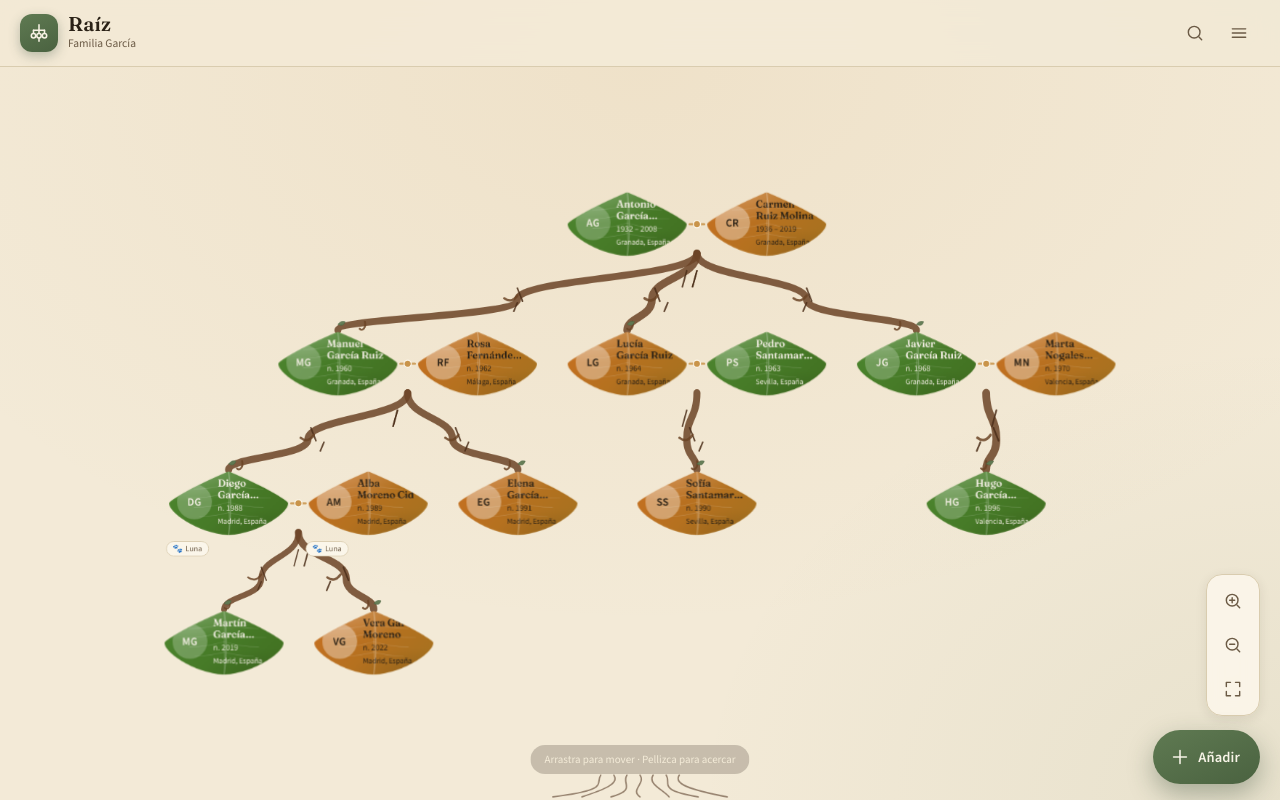
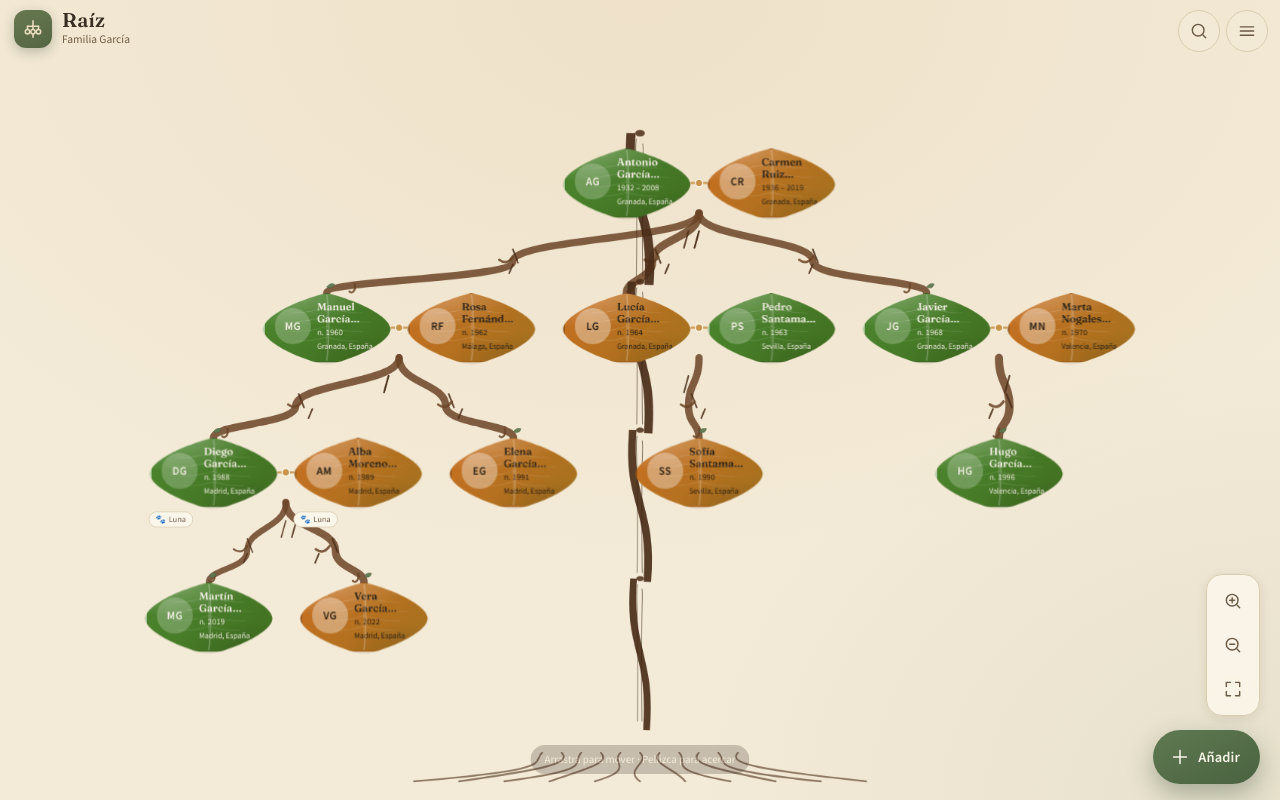
Before and after one commit to Juan-sjss/raiz-arbol-genealogico, a React (Vite) app: page / in a window 1280 px wide. Built offline with nearby package versions, Linux system fonts and the light colour scheme.

Commit message:
feat: tronco central, logo flotante translucido y hojas ovaladas suaves

```diff
--- a/src/App.tsx
+++ b/src/App.tsx
@@ -301,8 +301,7 @@ export default function App() {
 
   return (
     <div className={`app${selectedPerson ? ' has-panel' : ''}`}>
-      <header className="topbar">
-        <div className="brand">
+      <div className="floating-brand" aria-hidden="true">
         <span className="brand-logo">
           <TreeIcon size={22} />
         </span>
@@ -311,10 +310,11 @@ export default function App() {
           <span className="brand-sub">{data.title}</span>
         </div>
       </div>
-        <div className="topbar-actions">
+
+      <div className="floating-actions">
         <button
           type="button"
-            className="icon-button"
+          className="icon-button glass"
           onClick={() => setSearchOpen(true)}
           aria-label="Buscar personas"
         >
@@ -322,14 +322,13 @@ export default function App() {
         </button>
         <button
           type="button"
-            className="icon-button"
+          className="icon-button glass"
           onClick={() => setMenuOpen(true)}
           aria-label="Abrir menú"
         >
           <MenuIcon />
         </button>
       </div>
-      </header>
 
       <main className="stage">
         <TreeCanvas
--- a/src/components/TreeCanvas.tsx
+++ b/src/components/TreeCanvas.tsx
@@ -206,11 +206,36 @@ export function TreeCanvas({ data, selectedId, focusRequest, onSelect }: TreeCan
               r={5}
             />
           ))}
-          <g className="roots" aria-hidden="true">
+          <g className="trunk-center" aria-hidden="true">
+            {(() => {
+              const cx = layout.width / 2
+              const rows = Math.max(1, layout.generations)
+              const h = layout.height
+              const segs: Array<{ y1: number; y2: number; w: number }> = []
+              for (let g = 0; g < rows; g++) {
+                const y1 = 120 + g * ((h - 160) / rows)
+                const y2 = 120 + (g + 1) * ((h - 160) / rows)
+                segs.push({ y1, y2, w: 12 - g * 1.1 })
+              }
+              return segs.map((s, i) => (
+                <g key={i}>
+                  <path
+                    d={`M ${cx - s.w} ${s.y1} C ${cx - s.w - 6} ${(s.y1 + s.y2) / 2}, ${cx + s.w + 6} ${(s.y1 + s.y2) / 2}, ${cx + s.w} ${s.y2} L ${cx + s.w} ${s.y2 + 4} C ${cx + s.w + 8} ${(s.y1 + s.y2) / 2}, ${cx - s.w - 8} ${(s.y1 + s.y2) / 2}, ${cx - s.w} ${s.y1 + 4} Z`}
+                    className="trunk-segment"
+                    style={{ strokeWidth: Math.max(6, s.w) }}
+                  />
+                  <path
+                    d={`M ${cx - s.w * 0.4} ${s.y1 + 8} c -3 10, 2 22, 0 ${Math.max(18, s.y2 - s.y1 - 16)} M ${cx + s.w * 0.3} ${s.y1 + 14} c 2 8, -2 16, 0 ${Math.max(14, s.y2 - s.y1 - 22)}`}
+                    className="trunk-grain"
+                  />
+                  <ellipse cx={cx} cy={s.y1} rx={s.w * 0.52} ry={s.w * 0.34} className="trunk-knot" />
+                </g>
+              ))
+            })()}
             <path
-              d={Array.from({ length: 7 }, (_, i) => {
-                const x = layout.width * 0.5 + (i - 3) * 18
-                return `M ${x} ${layout.height - 4} c ${(i % 2 ? 1 : -1) * 8} 12, ${(i % 2 ? -1 : 1) * 14} 20, ${(i - 3) * 22} 30`
+              d={Array.from({ length: 11 }, (_, i) => {
+                const x = layout.width * 0.5 + (i - 5) * 26
+                return `M ${x} ${layout.height - 6} c ${(i % 2 ? 1 : -1) * 14} 14, ${(i % 2 ? -1 : 1) * 22} 22, ${(i - 5) * 34} 38`
               }).join(' ')}
               className="root-lines"
             />
--- a/src/styles.css
+++ b/src/styles.css
@@ -143,17 +143,34 @@ ul {
   overflow: hidden;
 }
 
-.topbar {
-  position: relative;
+.floating-brand {
+  position: absolute;
   z-index: 20;
-  display: flex;
-  align-items: center;
-  justify-content: space-between;
-  gap: 12px;
-  padding: calc(env(safe-area-inset-top, 0px) + 9px) 12px 9px 14px;
-  background: color-mix(in srgb, var(--bg) 88%, transparent);
-  backdrop-filter: blur(14px);
-  border-bottom: 1px solid var(--line);
+  top: calc(env(safe-area-inset-top, 0px) + 10px);
+  left: 14px;
+  display: flex;
+  align-items: center;
+  gap: 10px;
+  pointer-events: none;
+  mix-blend-mode: multiply;
+  opacity: 0.92;
+}
+
+.floating-actions {
+  position: absolute;
+  z-index: 20;
+  top: calc(env(safe-area-inset-top, 0px) + 10px);
+  right: 12px;
+  display: flex;
+  align-items: center;
+  gap: 6px;
+}
+
+.icon-button.glass {
+  background: color-mix(in srgb, var(--bg) 72%, transparent);
+  backdrop-filter: blur(10px);
+  border: 1px solid var(--line);
+  color: var(--ink-soft);
 }
 
 .brand {
@@ -329,9 +346,31 @@ ul {
 .root-lines {
   fill: none;
   stroke: var(--branch-deep);
-  stroke-width: 2;
+  stroke-width: 2.4;
+  stroke-linecap: round;
+  opacity: 0.6;
+}
+
+.trunk-segment {
+  fill: var(--branch);
+  stroke: var(--branch-deep);
+  stroke-linecap: round;
+  opacity: 0.92;
+}
+
+.trunk-grain {
+  fill: none;
+  stroke: color-mix(in srgb, var(--branch-deep) 70%, #000 30%);
+  stroke-width: 1.1;
   stroke-linecap: round;
   opacity: 0.55;
+}
+
+.trunk-knot {
+  fill: var(--branch-deep);
+  stroke: var(--branch);
+  stroke-width: 0.8;
+  opacity: 0.85;
 }
 
 .edge-partner {
@@ -350,7 +389,7 @@ ul {
   display: flex;
   align-items: center;
   gap: 8px;
-  padding: 14px 20px 18px 14px;
+  padding: 16px 24px 20px 16px;
   overflow: hidden;
   text-align: left;
   background:
@@ -358,8 +397,8 @@ ul {
     radial-gradient(90% 70% at 85% 100%, rgba(0, 0, 0, 0.12) 0%, transparent 60%),
     linear-gradient(135deg, hsl(var(--leaf-h) var(--leaf-s) var(--leaf-l)) 0%, hsl(var(--leaf-h2) var(--leaf-s2) var(--leaf-l2)) 100%);
   border: 1px solid hsl(var(--leaf-h) var(--leaf-s) calc(var(--leaf-l) - 10%));
-  -webkit-clip-path: path('M86 2 C130 20 168 42 168 46 C168 58 132 86 86 90 C40 86 4 58 4 46 C4 42 42 20 86 2 Z');
-  clip-path: path('M86 2 C130 20 168 42 168 46 C168 58 132 86 86 90 C40 86 4 58 4 46 C4 42 42 20 86 2 Z');
+  -webkit-clip-path: path('M86 0 C118 8 152 22 166 38 C172 46 172 50 166 58 C152 74 118 88 86 96 C54 88 20 74 6 58 C0 50 0 46 6 38 C20 22 54 8 86 0 Z');
+  clip-path: path('M86 0 C118 8 152 22 166 38 C172 46 172 50 166 58 C152 74 118 88 86 96 C54 88 20 74 6 58 C0 50 0 46 6 38 C20 22 54 8 86 0 Z');
   box-shadow: var(--shadow-soft);
   cursor: pointer;
   transition:
```
Lines whose indentation alone changed are shown as unchanged.
